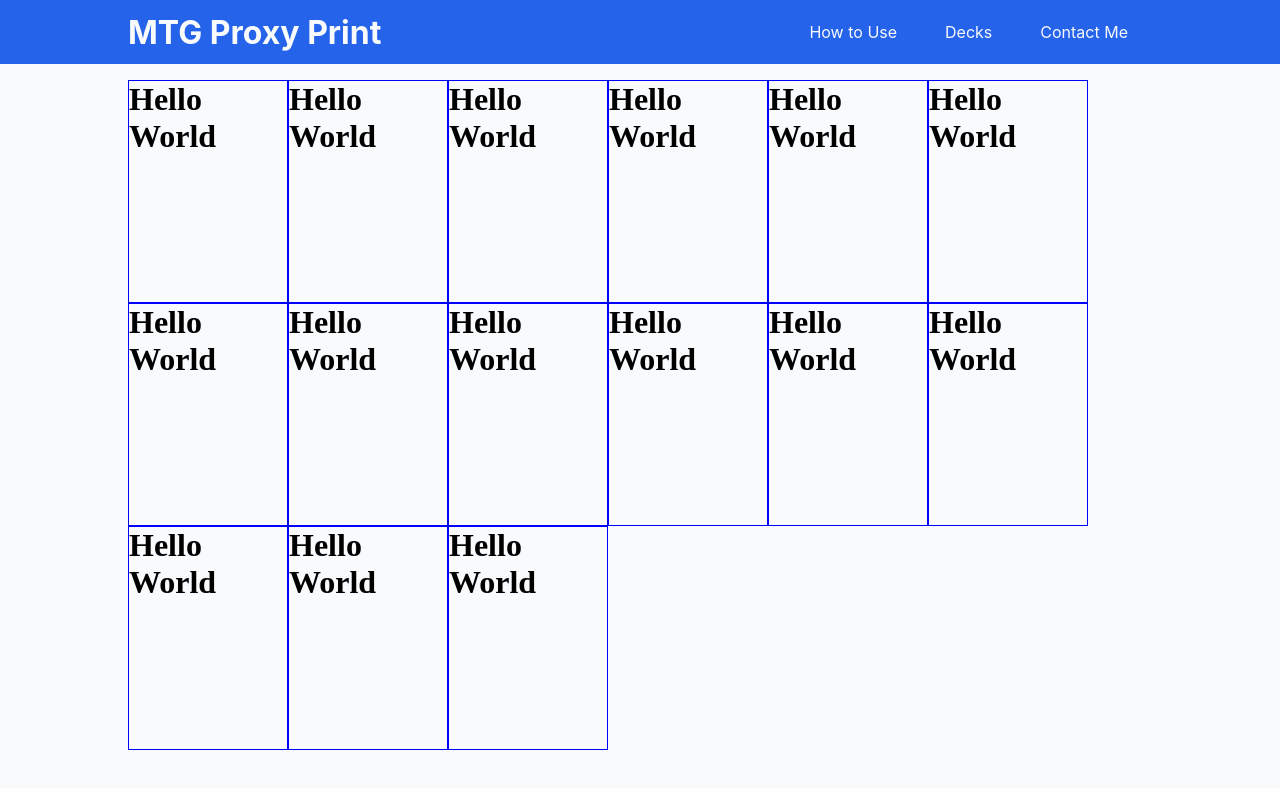
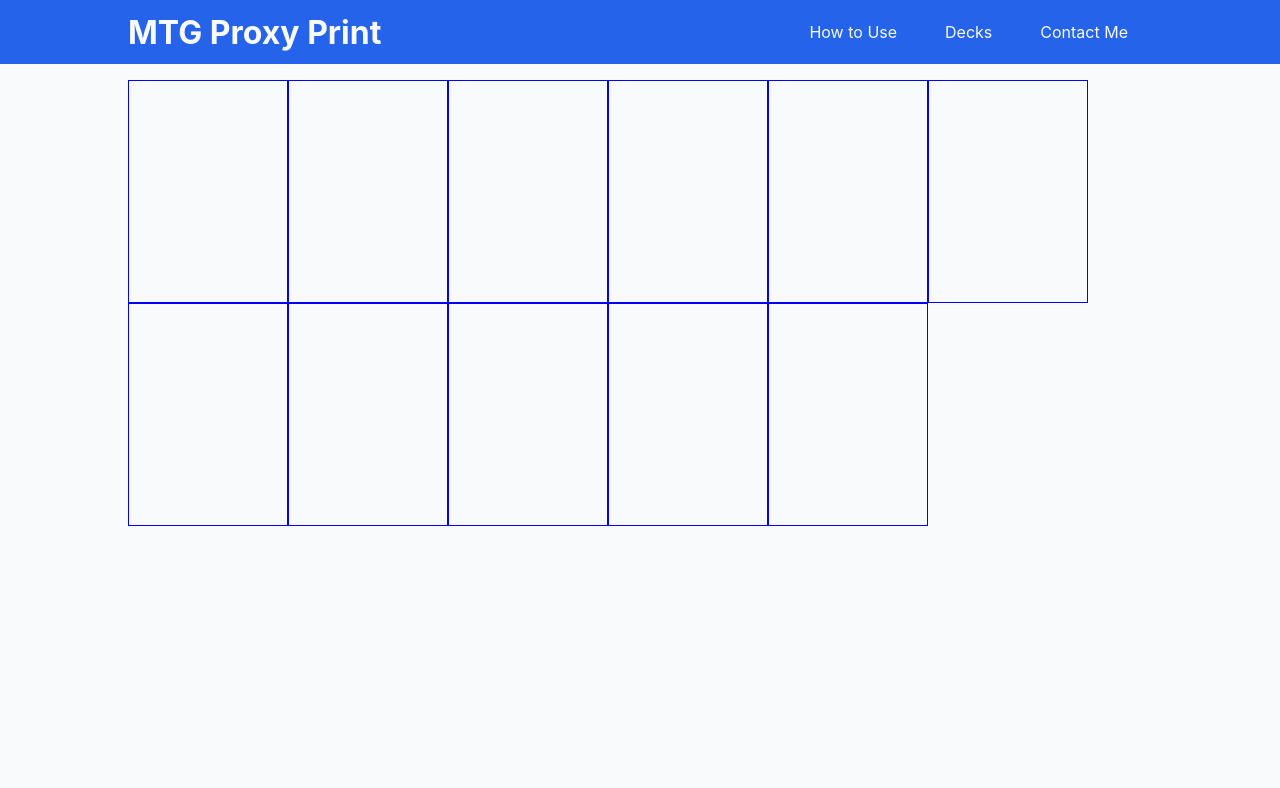
Before and after one commit to gabrieljamesbenedict/mtg-proxy-print, a React (Vite) app in the folder web/: page / in a window 1280 px wide. Shown: the top 788 px of the page. Built offline with nearby package versions, Linux system fonts and the light colour scheme.

Commit message:
feat: add input for custom card images

```diff
--- a/web/src/CardDisplay/CardDisplay.tsx
+++ b/web/src/CardDisplay/CardDisplay.tsx
@@ -5,11 +5,14 @@ const CardDisplay = () => {
         <>
             <div className={styles["root-container"]}>
                 <div className={styles["cardbox-grid"]}>
-                    {Array.from({ length: 15 }).map((_, index) => (
+                    {Array.from({ length: 10 }).map((_, index) => (
                     <div key={index} className={styles["cardbox-grid__card-item"]}>
-                        <h1>Hello World</h1>
+
                     </div>
                     ))}
+                    <div className={`${styles["cardbox-grid__card-item"]} ${styles["cardbox-grid__card-item--input"]}`}>
+
+                    </div>
                 </div>
             </div>
         </>
```
